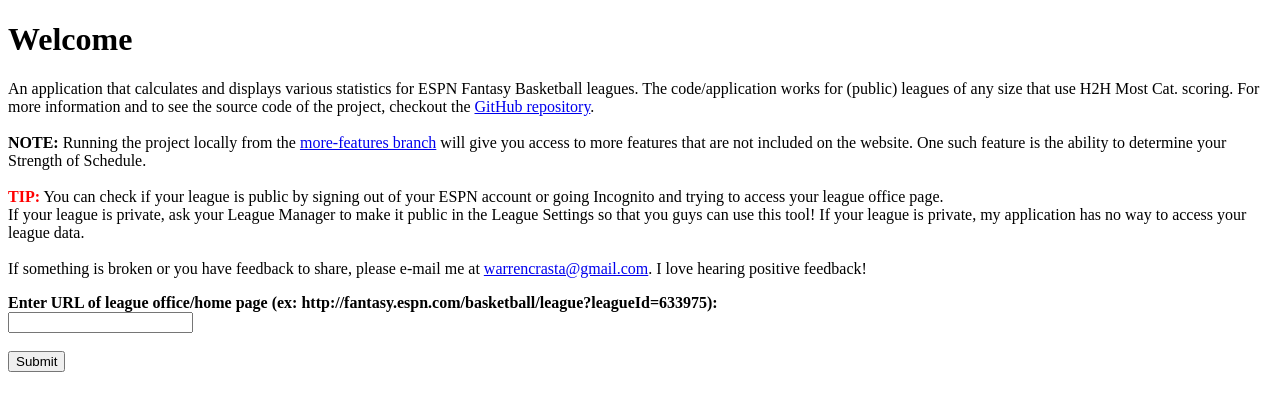
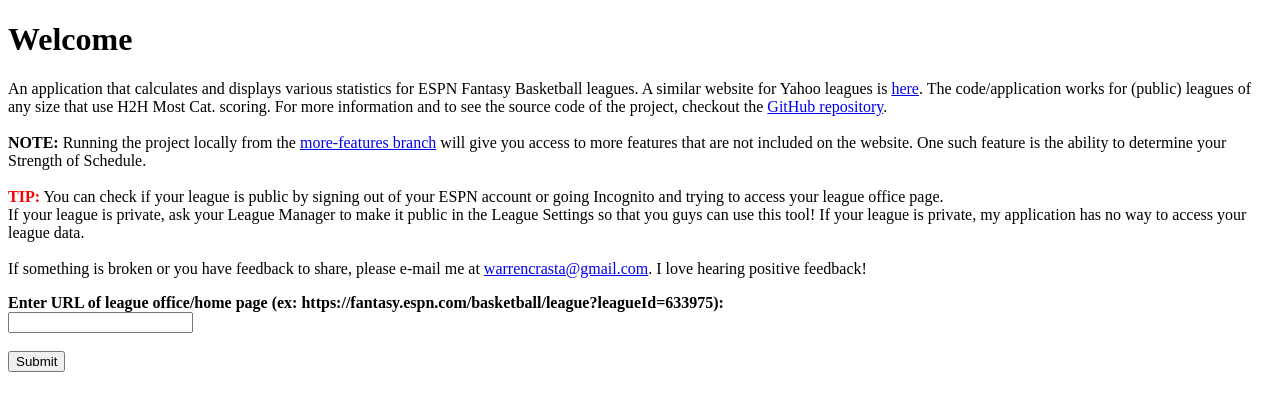
Before and after one commit to wcrasta/ESPN-Fantasy-Basketball, a Flask app: page / in a window 1280 px wide. Shown: the top 411 px of the page. Run offline with Flask 2, Linux system fonts and the light colour scheme.

Commit message:
Changing URLs to https

```diff
--- a/app.py
+++ b/app.py
@@ -120,9 +120,9 @@
     app.logger.info('League ID: %s', str(league_id))
     week = get_current_week(league_id)
     if is_season_data:
-        url = 'http://fantasy.espn.com/basketball/league/standings?leagueId={}'.format(league_id)
+        url = 'https://fantasy.espn.com/basketball/league/standings?leagueId={}'.format(league_id)
     else:
-        url = 'http://fantasy.espn.com/basketball/league/scoreboard?leagueId={}&matchupPeriodId={}' \
+        url = 'https://fantasy.espn.com/basketball/league/scoreboard?leagueId={}&matchupPeriodId={}' \
             .format(league_id, week)
 
     teams, categories, weeks = setup(url, league_id)
@@ -151,7 +151,7 @@
 
 def call_espn_api(league_id):
     app.logger.info('%s - Calling ESPN API', league_id)
-    url = ("http://fantasy.espn.com/apis/v3/games/fba/seasons/{}/segments/0/leagues/{}?view=mMatchupScore&view"
+    url = ("https://fantasy.espn.com/apis/v3/games/fba/seasons/{}/segments/0/leagues/{}?view=mMatchupScore&view"
            "mScoreboard&view=mSettings&view=mTeam&view=modular&view=mNav").format(app.config.get("SEASON"), league_id)
     try:
         r = requests.get(url)
--- a/templates/index.html
+++ b/templates/index.html
@@ -8,31 +8,38 @@
 </head>
 <body>
 <h1>Welcome</h1>
-<p>An application that calculates and displays various statistics for ESPN Fantasy Basketball leagues. The
+<p>An application that calculates and displays various statistics for ESPN Fantasy Basketball leagues. A similar website
+    for Yahoo leagues is <a href="https://yahoofantasy.warrencrasta.com" target="_blank">here</a>. The
     code/application works for (public) leagues of any size that use H2H Most Cat. scoring.
     For more information and to see the source code of the project, checkout
     the <a href="https://github.com/wcrasta/ESPN-Fantasy-Basketball" target="_blank">GitHub repository</a>.
     <br/><br/>
-    <font color="black"><strong>NOTE:</strong></font> Running the project locally from the <a href="https://github.com/wcrasta/ESPN-Fantasy-Basketball/tree/more-features" target="_blank">more-features branch</a> will give you access to more features that are not included on the website. One such feature is the ability to determine your Strength of Schedule.
+    <font color="black"><strong>NOTE:</strong></font> Running the project locally from the <a
+            href="https://github.com/wcrasta/ESPN-Fantasy-Basketball/tree/more-features" target="_blank">more-features
+        branch</a> will give you access to more features that are not included on the website. One such feature is the
+    ability to determine your Strength of Schedule.
     <br/><br/>
-    <font color="red"><strong>TIP:</strong></font> You can check if your league is public by signing out of your ESPN account or going Incognito and trying to access your league office page.
-    <br/>If your league is private, ask your League Manager to make it public in the League Settings so that you guys can use this tool! If your league is private, my application has no way to access your league data.
+    <font color="red"><strong>TIP:</strong></font> You can check if your league is public by signing out of your ESPN
+    account or going Incognito and trying to access your league office page.
+    <br/>If your league is private, ask your League Manager to make it public in the League Settings so that you guys
+    can use this tool! If your league is private, my application has no way to access your league data.
     <br/><br/>
     If something is broken or you have feedback to share, please e-mail me at
     <a href="mailto:warrencrasta@gmail.com">warrencrasta@gmail.com</a>. I love hearing positive feedback!
 </p>
 
-<form action='/tools' method= 'POST'>
-    <strong>Enter URL of league office/home page (ex: http://fantasy.espn.com/basketball/league?leagueId=633975):</strong><br/>
+<form action='/tools' method='POST'>
+    <strong>Enter URL of league office/home page (ex:
+        https://fantasy.espn.com/basketball/league?leagueId=633975):</strong><br/>
     {% if league_id is none %}
-            <span style='color:red'>URL entered is incorrect. Please make sure it follows the format above or contact me if the error persists. </span><br/>
+    <span style='color:red'>URL entered is incorrect. Please make sure it follows the format above or contact me if the error persists. </span><br/>
     {% endif %}
     {% if private_league == true %}
-            <span style='color:red'>Your league is private or the URL entered is incorrect. Ask your League Manager to make it public. </span><br/>
+    <span style='color:red'>Your league is private or the URL entered is incorrect. Ask your League Manager to make it public. </span><br/>
     {% endif %}
-  <input type='text' name='url'>
-  <br><br>
-  <input type='submit' value='Submit'>
+    <input type='text' name='url'>
+    <br><br>
+    <input type='submit' value='Submit'>
 </form>
 
 </body>
```
